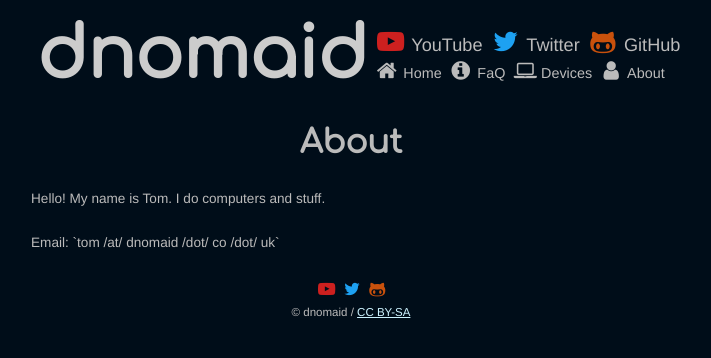
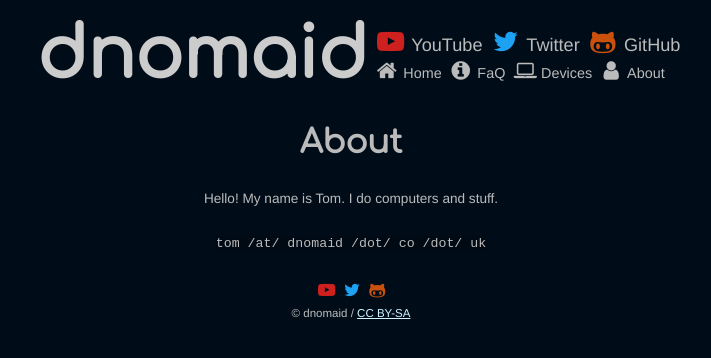
Before and after one commit to tomfishemoji/tomfishemoji.github.io, a Jekyll site: the page built from about.html, in a window 1280 px wide. Shown: the top 358 px of the page, without its empty margins (289-1000 px from the left). Built offline with Jekyll 4.4.1, drawn with Linux system fonts in a browser that asks for light colours; a script that is not in the unit is left out.

Commit message:
Fix the about page even more

```diff
--- a/about.html
+++ b/about.html
@@ -6,10 +6,10 @@ keywords: about, who, what, why, how
 description: who even is dnomaid anyway?
 ---
 
-    <div>
+    <div style="text-align: center;">
       <p>Hello! My name is Tom. I do computers and stuff.</p>
     </div>
 
-    <div>
-      <p>Email: `tom /at/ dnomaid /dot/ co /dot/ uk`</p>
+    <div style="text-align: center;">
+      <p><span style="font-family: monospace; font-size: 1.2em; background-color: #000a14;">tom /at/ dnomaid /dot/ co /dot/ uk</span></p>
     </div>
```
